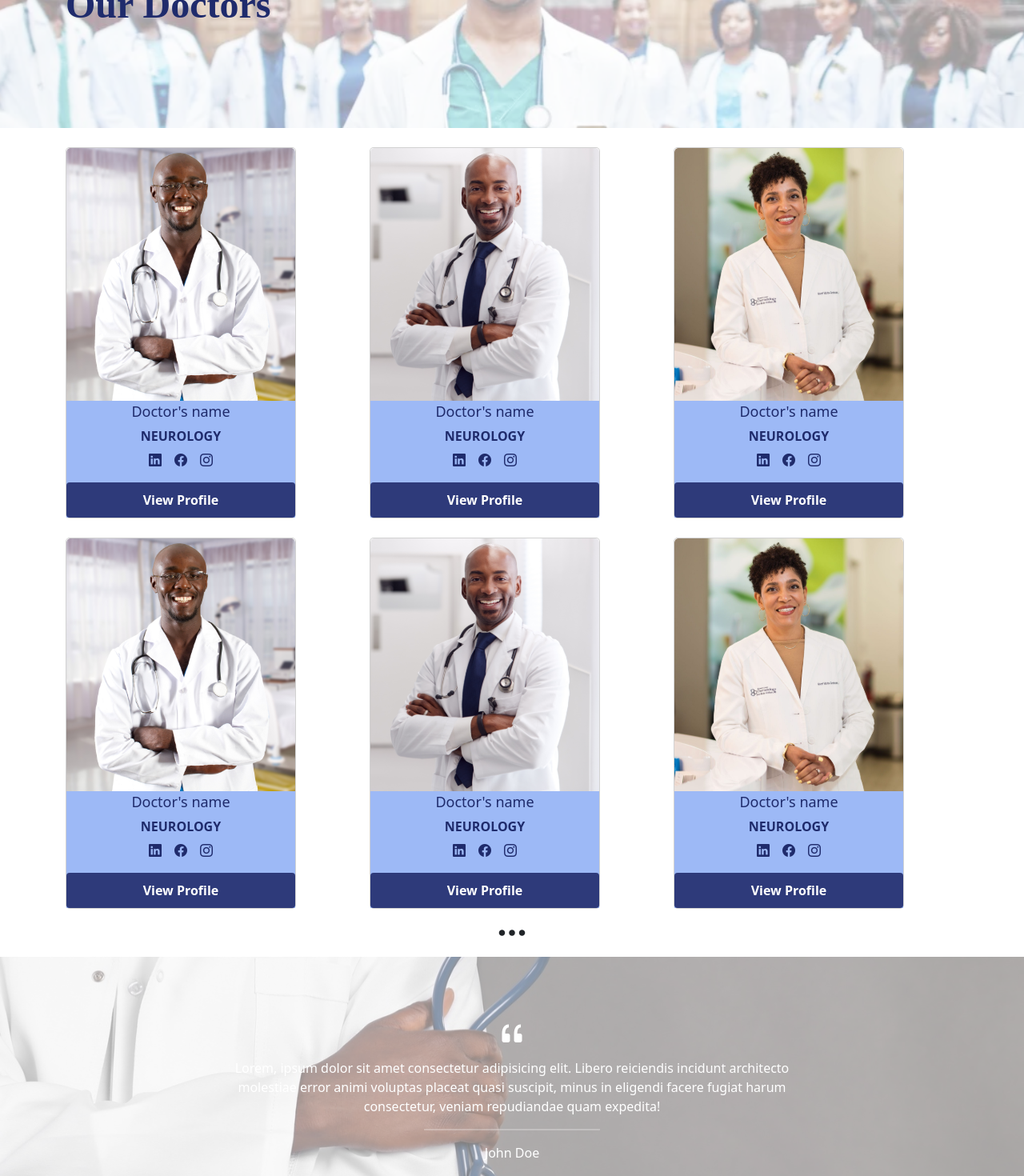
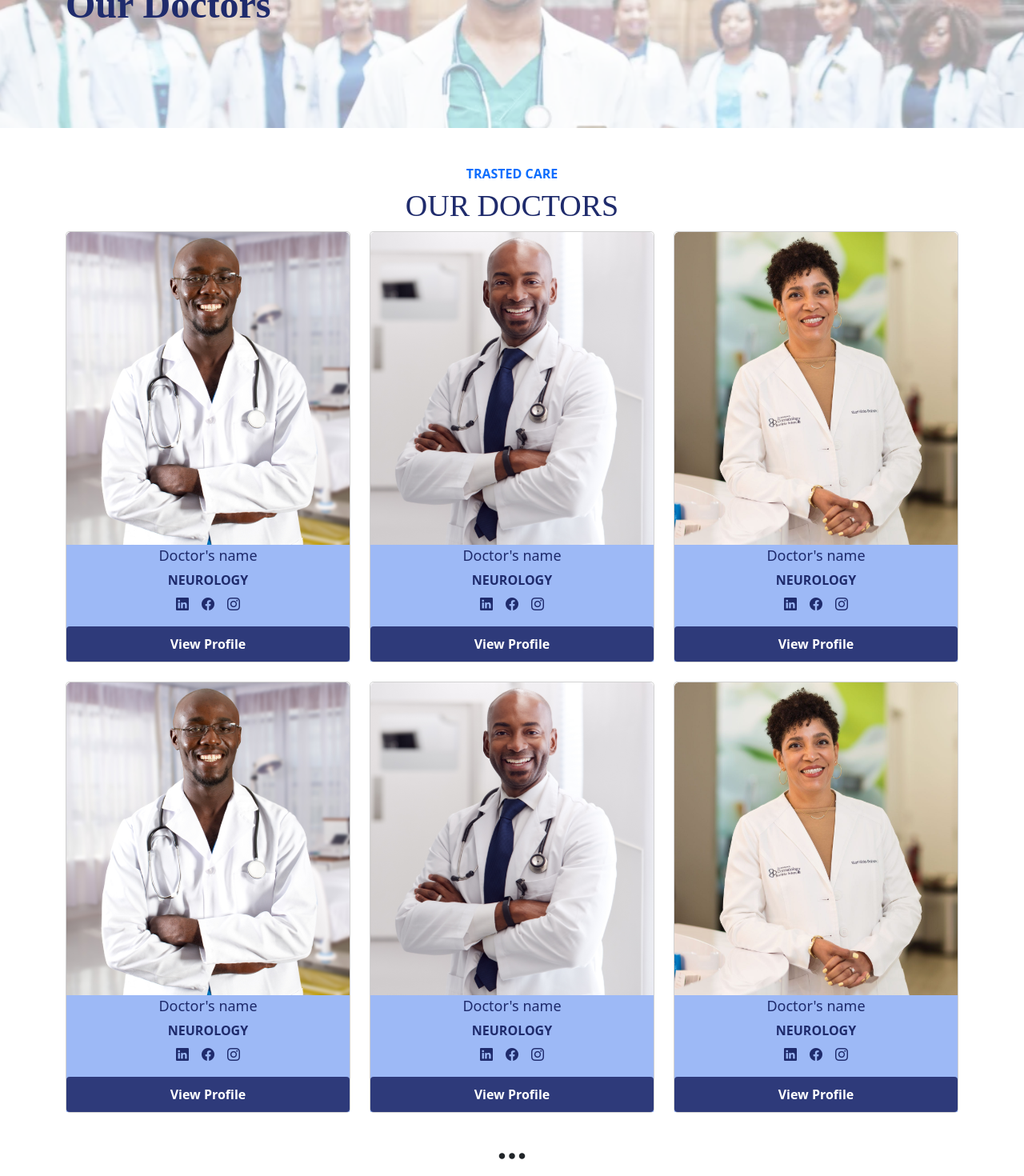
Before and after one commit to Dikahabila/nuxt_project, a Nuxt app: page /doctors in a window 1280 px wide. Shown: the part 140-1610 px from the top of the page at 80% size. Built offline with nearby package versions, Linux system fonts and the light colour scheme.

Commit message:
Memperbaiki masalah overflow pada tampilan mobile

```diff
--- a/app/components/OurDoctors.vue
+++ b/app/components/OurDoctors.vue
@@ -1,22 +1,36 @@
 <template>
+
+  <!-- Title -->
+  <div class="container">
     <div class="row text-center pt-5">
       <h6 class="text-primary fw-bold">TRASTED CARE</h6>
       <h1 class="title">OUR DOCTORS</h1>
+    </div>
+  </div>
 
-  </div>
+  <!-- Doctors -->
   <div class="container">
-    <div class="row align-items-center">
-    <div class="col-4">
-  <div class="card" style="width: 18rem;">
-  <img src="~/assets/svg/rectangle-20-2.svg" class="card-img-top" alt="...">
+    <div class="row align-items-center g-4">
+
+      <!-- Doctor 1 -->
+      <div class="col-12 col-md-6 col-lg-4">
+        <div class="card w-100">
+          <img
+            src="~/assets/svg/rectangle-20-2.svg"
+            class="card-img-top"
+            alt="Doctor"
+          >
+
           <div class="card-doc text-center">
             <p class="card-title">Doctor's name</p>
             <h6 class="card-text fw-bold">NEUROLOGY</h6>
-     <div class=" icons d-flex justify-content-center gap-3 pb-3">
+
+            <div class="icons d-flex justify-content-center gap-3 pb-3">
               <i class="bi bi-linkedin fs-6"></i>
               <i class="bi bi-facebook fs-6"></i>
               <i class="bi bi-instagram fs-6"></i>
             </div>
+
             <button class="btn btn-profile w-100">
               View Profile
             </button>
@@ -24,48 +38,68 @@
         </div>
       </div>
 
-   <div class="col-4">
-  <div class="card" style="width: 18rem;">
-  <img src="~/assets/svg/rectangle-20-1.svg" class="card-img-top" alt="...">
+      <!-- Doctor 2 -->
+      <div class="col-12 col-md-6 col-lg-4">
+        <div class="card w-80">
+          <img
+            src="~/assets/svg/rectangle-20-1.svg"
+            class="card-img-top"
+            alt="Doctor"
+          >
+
           <div class="card-doc text-center">
             <p class="card-title">Doctor's name</p>
             <h6 class="card-text fw-bold">NEUROLOGY</h6>
+
             <div class="icons d-flex justify-content-center gap-3 pb-3">
               <i class="bi bi-linkedin fs-6"></i>
               <i class="bi bi-facebook fs-6"></i>
               <i class="bi bi-instagram fs-6"></i>
             </div>
+
             <button class="btn btn-profile w-100">
               View Profile
             </button>
           </div>
         </div>
       </div>
- <div class="col-4">
-  <div class="card" style="width: 18rem;">
-  <img src="~/assets/svg/rectangle-20-4.svg" class="card-img-top" alt="...">
+
+      <!-- Doctor 3 -->
+      <div class="col-12 col-md-6 col-lg-4">
+        <div class="card w-80">
+          <img
+            src="~/assets/svg/rectangle-20-4.svg"
+            class="card-img-top"
+            alt="Doctor"
+          >
+
           <div class="card-doc text-center">
             <p class="card-title">Doctor's name</p>
             <h6 class="card-text fw-bold">NEUROLOGY</h6>
+
             <div class="icons d-flex justify-content-center gap-3 pb-3">
               <i class="bi bi-linkedin fs-6"></i>
               <i class="bi bi-facebook fs-6"></i>
               <i class="bi bi-instagram fs-6"></i>
             </div>
+
             <button class="btn btn-profile w-100">
-
               View Profile
             </button>
           </div>
         </div>
       </div>
+
     </div>
   </div>
-<div class="dots text-center">
+
+  <!-- Dots -->
+  <div class="dots text-center mt-4">
     <i class="bi bi-three-dots fs-1"></i>
+  </div>
 
-</div>
 </template>
+
 <script setup>
 import '~/assets/css/ourdoctors.css'
 </script>
--- a/app/components/OurDoctors2.vue
+++ b/app/components/OurDoctors2.vue
@@ -1,53 +1,24 @@
 <template>
+
   <div class="container">
-  <div class="row align-items-center pt-4 g-4 justify-content-center">
-
-    <!-- Card 1 -->
-    <div class="col-12 col-md-6 col-lg-4">
-      <div class="card" style="width: 18rem;">
-        <img src="~/assets/svg/rectangle-20-2.svg" class="card-img-top" alt="...">
-        <div class="card-doc text-center">
-          <p class="card-title">Doctor's name</p>
-          <h6 class="card-text fw-bold">NEUROLOGY</h6>
-
-          <div class="icons d-flex justify-content-center gap-3 pb-3">
-            <i class="bi bi-linkedin fs-6"></i>
-            <i class="bi bi-facebook fs-6"></i>
-            <i class="bi bi-instagram fs-6"></i>
-          </div>
-
-          <button class="btn btn-profile w-100">
-            View Profile
-          </button>
-        </div>
+    <div class="row text-center pt-5">
+      <h6 class="text-primary fw-bold">TRASTED CARE</h6>
+      <h1 class="title">OUR DOCTORS</h1>
     </div>
   </div>
 
-    <!-- Card 2 -->
+  <div class="container">
+    <div class="row align-items-center g-4">
+
+
       <div class="col-12 col-md-6 col-lg-4">
-      <div class="card" style="width: 18rem;">
-        <img src="~/assets/svg/rectangle-20-1.svg" class="card-img-top" alt="...">
-        <div class="card-doc text-center">
-          <p class="card-title">Doctor's name</p>
-          <h6 class="card-text fw-bold">NEUROLOGY</h6>
+        <div class="card w-100">
+          <img
+            src="~/assets/svg/rectangle-20-2.svg"
+            class="card-img-top"
+            alt="Doctor"
+          >
 
-          <div class="icons d-flex justify-content-center gap-3 pb-3">
-            <i class="bi bi-linkedin fs-6"></i>
-            <i class="bi bi-facebook fs-6"></i>
-            <i class="bi bi-instagram fs-6"></i>
-          </div>
-
-          <button class="btn btn-profile w-100">
-            View Profile
-          </button>
-        </div>
-      </div>
-    </div>
-
-    <!-- Card 3 -->
-    <div class="col-12 col-md-6 col-lg-4">
-      <div class="card" style="width: 18rem;">
-        <img src="~/assets/svg/rectangle-20-4.svg" class="card-img-top" alt="...">
           <div class="card-doc text-center">
             <p class="card-title">Doctor's name</p>
             <h6 class="card-text fw-bold">NEUROLOGY</h6>
@@ -66,28 +37,13 @@
       </div>
 
       <div class="col-12 col-md-6 col-lg-4">
-      <div class="card" style="width: 18rem;">
-        <img src="~/assets/svg/rectangle-20-2.svg" class="card-img-top" alt="...">
-        <div class="card-doc text-center">
-          <p class="card-title">Doctor's name</p>
-          <h6 class="card-text fw-bold">NEUROLOGY</h6>
+        <div class="card w-100">
+          <img
+            src="~/assets/svg/rectangle-20-1.svg"
+            class="card-img-top"
+            alt="Doctor"
+          >
 
-          <div class="icons d-flex justify-content-center gap-3 pb-3">
-            <i class="bi bi-linkedin fs-6"></i>
-            <i class="bi bi-facebook fs-6"></i>
-            <i class="bi bi-instagram fs-6"></i>
-          </div>
-
-          <button class="btn btn-profile w-100">
-            View Profile
-          </button>
-        </div>
-      </div>
-    </div>
-   <!-- Card 2 -->
-    <div class="col-12 col-md-6 col-lg-4">
-      <div class="card" style="width: 18rem;">
-        <img src="~/assets/svg/rectangle-20-1.svg" class="card-img-top" alt="...">
           <div class="card-doc text-center">
             <p class="card-title">Doctor's name</p>
             <h6 class="card-text fw-bold">NEUROLOGY</h6>
@@ -105,11 +61,87 @@
         </div>
       </div>
 
+      <div class="col-12 col-md-6 col-lg-4">
+        <div class="card w-100">
+          <img
+            src="~/assets/svg/rectangle-20-4.svg"
+            class="card-img-top"
+            alt="Doctor"
+          >
 
-    <!-- Card 6 -->
+          <div class="card-doc text-center">
+            <p class="card-title">Doctor's name</p>
+            <h6 class="card-text fw-bold">NEUROLOGY</h6>
+
+            <div class="icons d-flex justify-content-center gap-3 pb-3">
+              <i class="bi bi-linkedin fs-6"></i>
+              <i class="bi bi-facebook fs-6"></i>
+              <i class="bi bi-instagram fs-6"></i>
+            </div>
+
+            <button class="btn btn-profile w-100">
+              View Profile
+            </button>
+          </div>
+        </div>
+      </div>
       <div class="col-12 col-md-6 col-lg-4">
-      <div class="card" style="width: 18rem;">
-        <img src="~/assets/svg/rectangle-20-4.svg" class="card-img-top" alt="...">
+        <div class="card w-100">
+          <img
+            src="~/assets/svg/rectangle-20-2.svg"
+            class="card-img-top"
+            alt="Doctor"
+          >
+
+          <div class="card-doc text-center">
+            <p class="card-title">Doctor's name</p>
+            <h6 class="card-text fw-bold">NEUROLOGY</h6>
+
+            <div class="icons d-flex justify-content-center gap-3 pb-3">
+              <i class="bi bi-linkedin fs-6"></i>
+              <i class="bi bi-facebook fs-6"></i>
+              <i class="bi bi-instagram fs-6"></i>
+            </div>
+
+            <button class="btn btn-profile w-100">
+              View Profile
+            </button>
+          </div>
+        </div>
+      </div>
+      <div class="col-12 col-md-6 col-lg-4">
+        <div class="card w-100">
+          <img
+            src="~/assets/svg/rectangle-20-1.svg"
+            class="card-img-top"
+            alt="Doctor"
+          >
+
+          <div class="card-doc text-center">
+            <p class="card-title">Doctor's name</p>
+            <h6 class="card-text fw-bold">NEUROLOGY</h6>
+
+            <div class="icons d-flex justify-content-center gap-3 pb-3">
+              <i class="bi bi-linkedin fs-6"></i>
+              <i class="bi bi-facebook fs-6"></i>
+              <i class="bi bi-instagram fs-6"></i>
+            </div>
+
+            <button class="btn btn-profile w-100">
+              View Profile
+            </button>
+          </div>
+        </div>
+      </div>
+
+      <div class="col-12 col-md-6 col-lg-4">
+        <div class="card w-100">
+          <img
+            src="~/assets/svg/rectangle-20-4.svg"
+            class="card-img-top"
+            alt="Doctor"
+          >
+
           <div class="card-doc text-center">
             <p class="card-title">Doctor's name</p>
             <h6 class="card-text fw-bold">NEUROLOGY</h6>
@@ -128,10 +160,13 @@
       </div>
 
     </div>
+  </div>
 
-  <div class="dots text-center">
+  <div class="dots text-center mt-4">
     <i class="bi bi-three-dots fs-1"></i>
   </div>
+</template>
 
-</div>
-</template>
+<script setup>
+import '~/assets/css/ourdoctors.css'
+</script>
```
Lines whose indentation alone changed are shown as unchanged.
